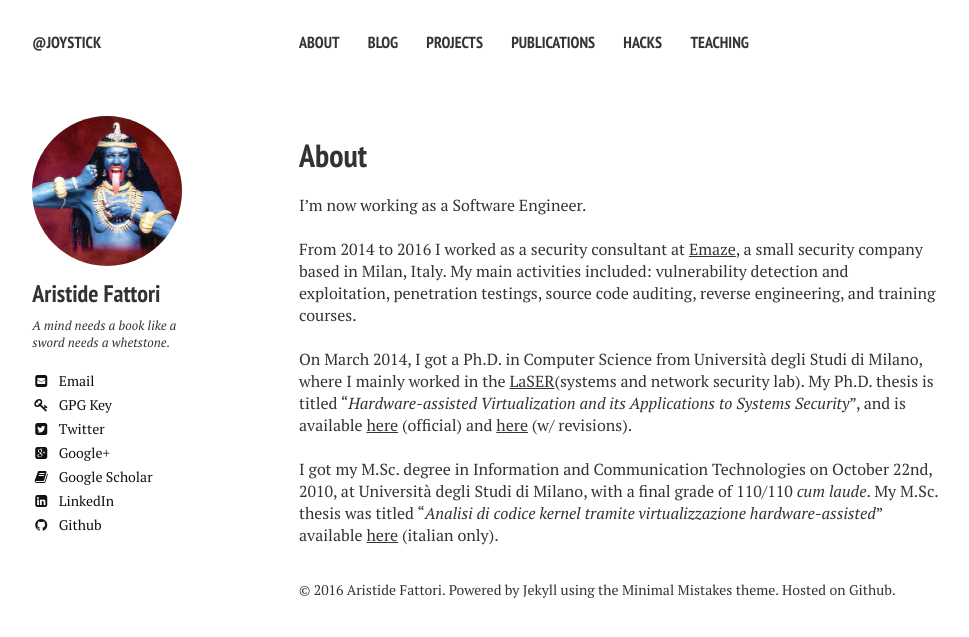
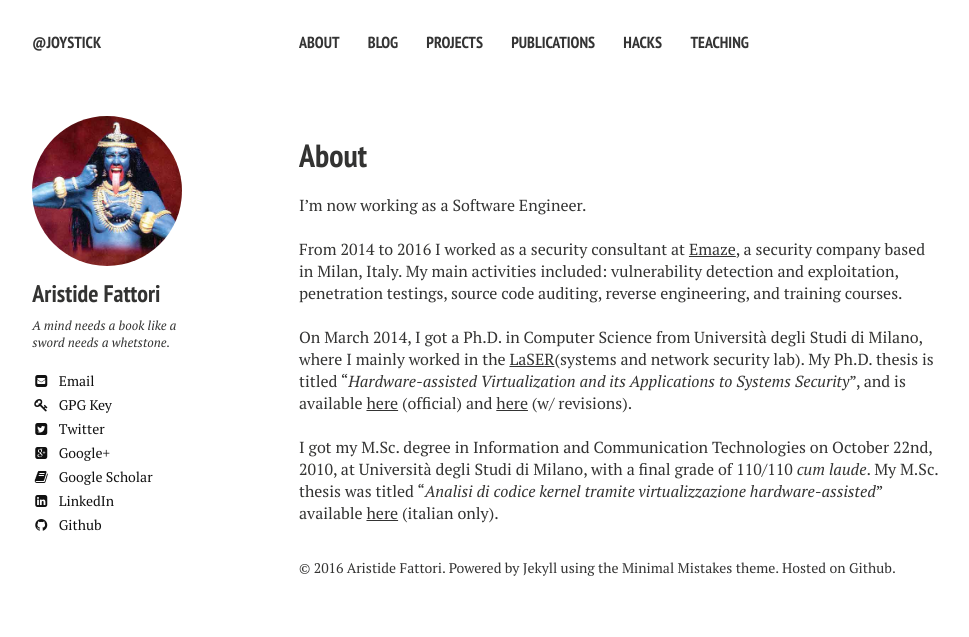
Before and after one commit to joystick2020/joystick2020.github.io, a Jekyll site: the page built from index.md, in a window 1280 px wide. Shown: the top 637 px of the page, without its empty margins (21-990 px from the left). Built offline with Jekyll 4.4.1, drawn with Linux system fonts in a browser that asks for light colours; nearby versions of some CDN libraries.

```diff
--- a/_config.yml
+++ b/_config.yml
@@ -19,7 +19,7 @@ kramdown:
   footnote_nr: 1
   entity_output: as_char
   toc_levels: 1..6
-  use_coderay: false
+  enable_coderay: false
 
 
 # Site owner
--- a/index.md
+++ b/index.md
@@ -12,9 +12,9 @@ share: false
 I'm now working as a Software Engineer.<br><br>
 
 From 2014 to 2016 I worked as a security consultant at
-[Emaze](http://blog.emaze.net/), a small security company based in Milan,
-Italy. My main activities included: vulnerability detection and exploitation,
-penetration testings, source code auditing, reverse engineering, and training
+[Emaze](http://blog.emaze.net/), a security company based in Milan, Italy. My
+main activities included: vulnerability detection and exploitation, penetration
+testings, source code auditing, reverse engineering, and training
 courses. <br><br>
 
 On March 2014, I got a Ph.D. in Computer Science from Universit&agrave; degli
```
Also changed, not shown: hacks/index.md (+1 -1 lines).
